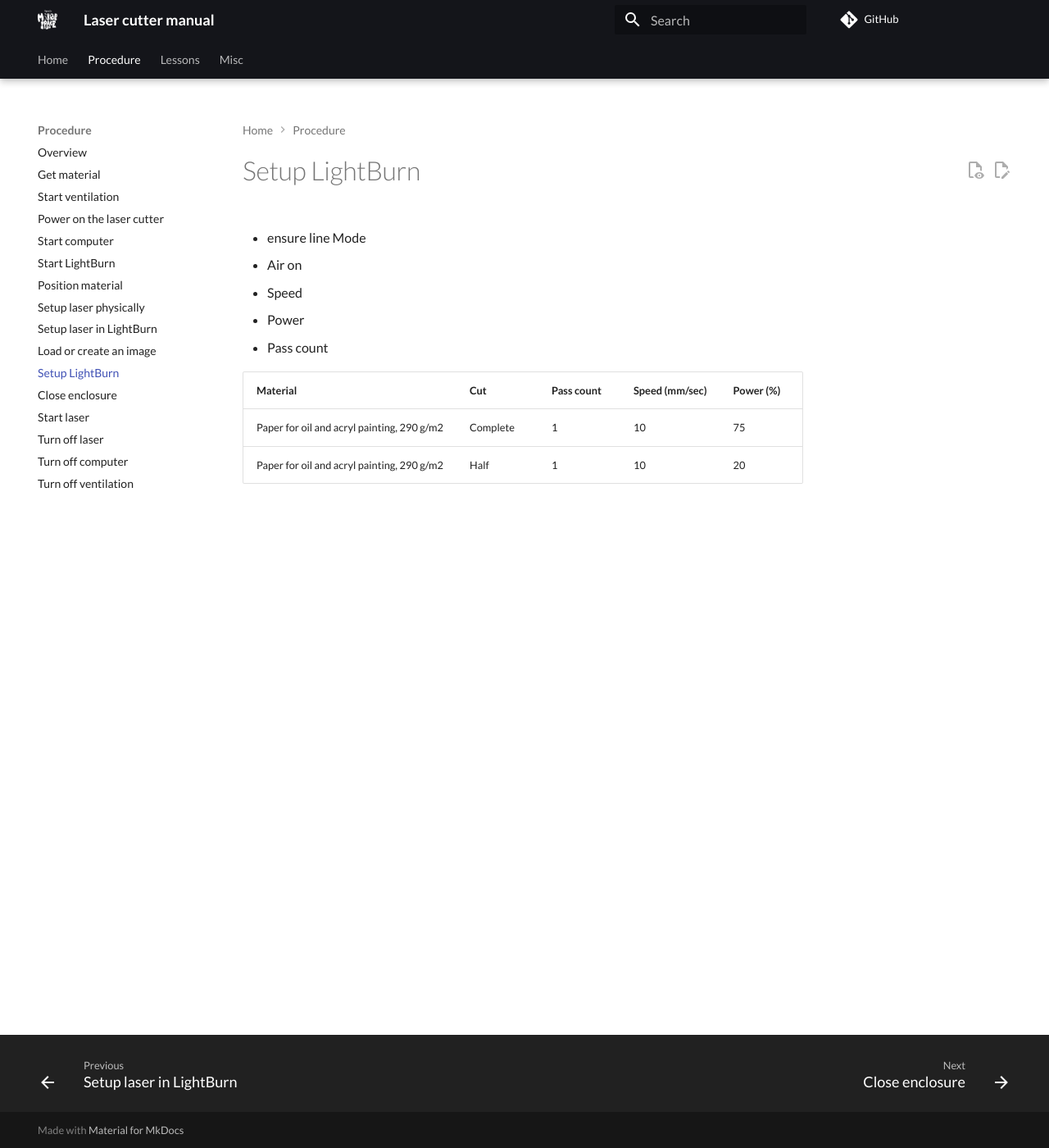
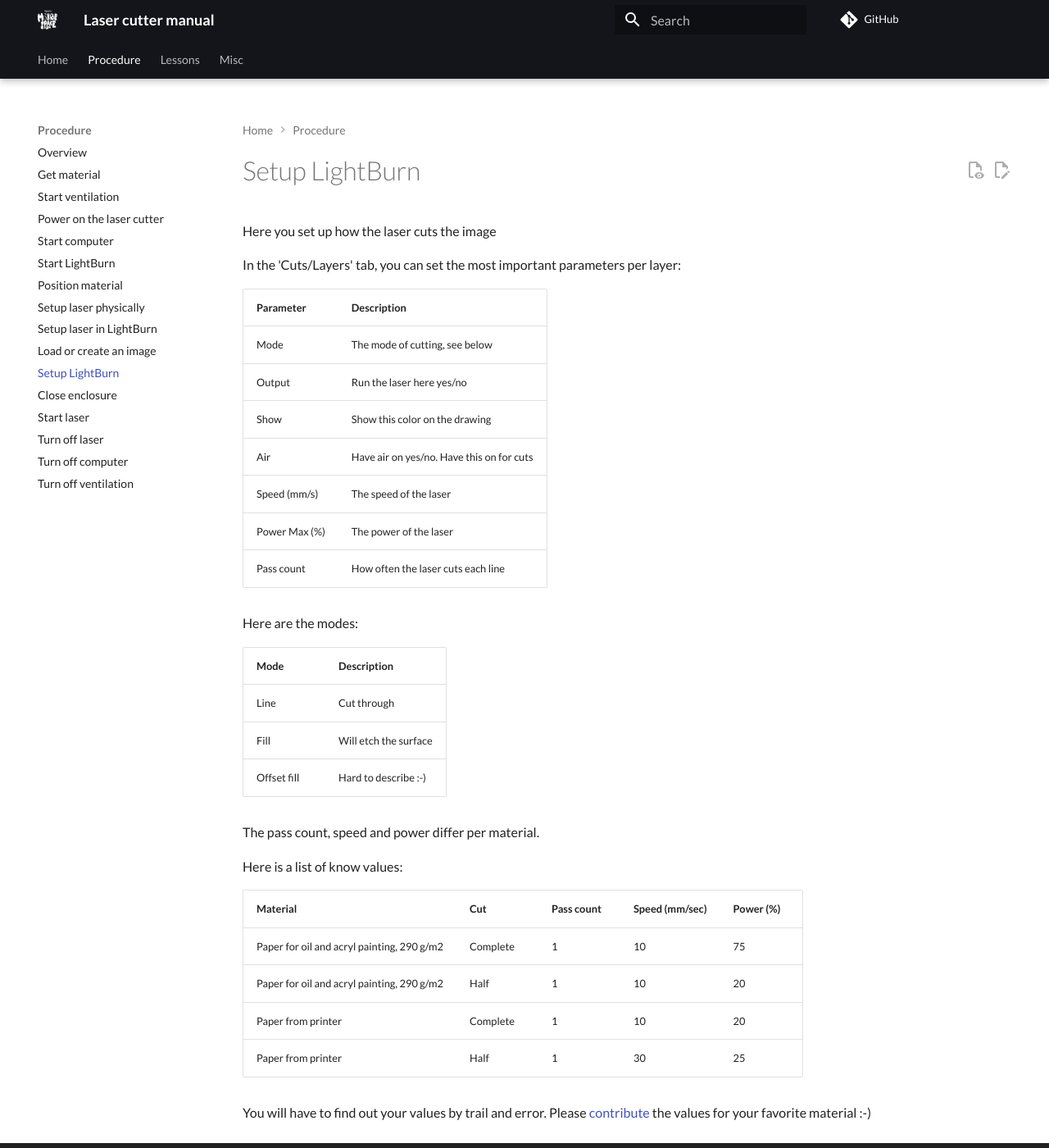
Before and after one commit to uppsala-makerspace/laser_cutter_guide, an MkDocs documentation site: the page built from docs/steps/setup_lightburn.md, in a window 1280 px wide and 1400 px high. Shown: the whole window at 82% size. Built offline with MkDocs 1.6.1 and Material for MkDocs 9.7.7, drawn with Linux system fonts in a browser that asks for light colours; comment, search, counter and statistics services are not loaded.

Commit message:
Add wisdom

```diff
--- a/docs/steps/setup_lightburn.md
+++ b/docs/steps/setup_lightburn.md
@@ -8,15 +8,39 @@
 
 # Setup LightBurn
 
-- ensure line Mode
+Here you set up how the laser cuts the image
 
-- Air on
-- Speed
-- Power
-- Pass count
+In the 'Cuts/Layers' tab, you can set the most important parameters per layer:
 
+Parameter    |Description
+-------------|---------------------------------------
+Mode         |The mode of cutting, see below
+Output       |Run the laser here yes/no
+Show         |Show this color on the drawing
+Air          |Have air on yes/no. Have this on for cuts
+Speed (mm/s) |The speed of the laser
+Power Max (%)|The power of the laser
+Pass count   |How often the laser cuts each line
+
+Here are the modes:
+
+Mode       |Description
+-----------|---------------------
+Line       |Cut through
+Fill       |Will etch the surface
+Offset fill|Hard to describe :-)
+
+The pass count, speed and power differ per material.
+
+Here is a list of know values:
 
 Material                                  |Cut     |Pass count|Speed (mm/sec)|Power (%)
 ------------------------------------------|--------|----------|--------------|---------
 Paper for oil and acryl painting, 290 g/m2|Complete|1         |10            |75
 Paper for oil and acryl painting, 290 g/m2|Half    |1         |10            |20
+Paper from printer                        |Complete|1         |10            |20
+Paper from printer                        |Half    |1         |30            |25
+
+You will have to find out your values by trail and error.
+Please [contribute](../CONTRIBUTE.md)
+the values for your favorite material :-)
```
